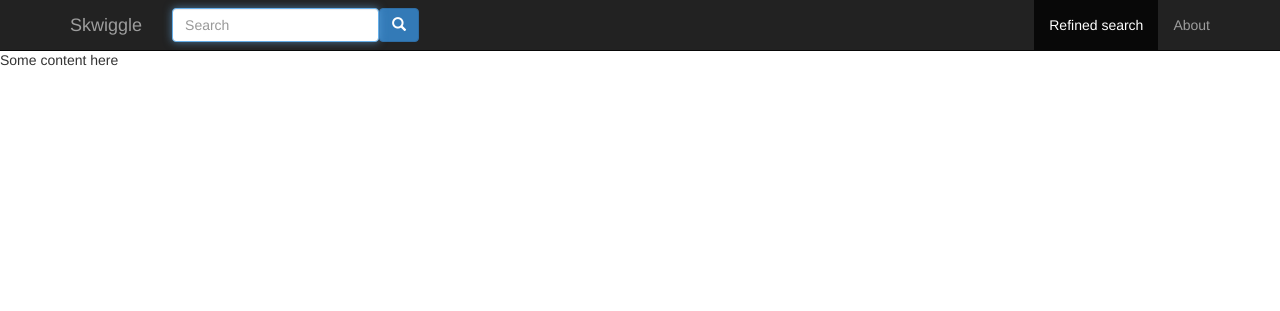
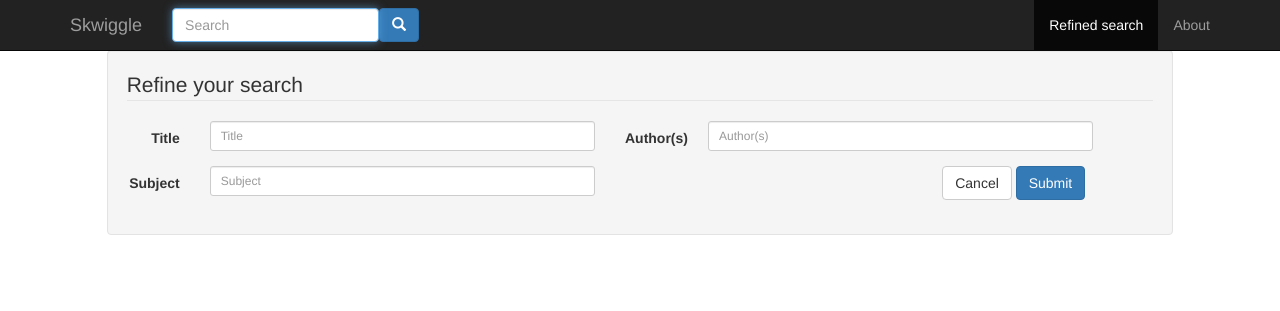
Before and after one commit to merada/ir-skwiggle, a Flask app: page /refined in a window 1280 px wide. Shown: the top 311 px of the page. Run offline with Flask 2, Linux system fonts and the light colour scheme; some libraries are stand-ins or nearby versions.

Commit message:
Refined search options (non-functional)

```diff
--- a/client-server/server.py
+++ b/client-server/server.py
@@ -27,7 +27,7 @@ def search():
     query = request.args.get('query', '')
     print query
     if query:
-        results = solr_handler.__call__(query)
+        results = solr_handler.__call__(query, facet='true', facet_field=['creator', 'publisher', 'contributor'])
         return render_template('search.html', query=query, results=results)
     #if request.method == 'POST':
     #    query = request.form['query']
--- a/client-server/templates/refined_search.html
+++ b/client-server/templates/refined_search.html
@@ -21,6 +21,53 @@
       </div>
     </div>
 {% endblock %}
+
 {% block content %}
-Some content here
+  <!-- FILTERS -->
+  <div class="col-lg-1"><!-- blank for spacing --></div>
+  <div class="well bs-component col-lg-10">
+    <form class="form-horizontal">
+      <fieldset>
+        <legend>Refine your search</legend>
+        <div class="row">
+          <div class="form-group col-lg-6">
+            <label for="subject" class="col-lg-2 control-label">Title</label>
+            <div class="col-lg-10">
+              <input type="text" class="form-control input-sm" id="title" placeholder="Title">
+            </div>
+          </div>
+          <div class="form-group col-lg-6">
+            <label for="author" class="col-lg-2 control-label">Author(s)</label>
+            <div class="col-lg-10">
+              <input type="text" class="form-control input-sm" id="author" placeholder="Author(s)">
+            </div>
+          </div>
+        </div>
+        <div class="row">
+          <div class="form-group col-lg-6">
+            <label for="subject" class="col-lg-2 control-label">Subject</label>
+            <div class="col-lg-10">
+              <input type="text" class="form-control input-sm" id="subject" placeholder="Subject">
+            </div>
+          </div>
+          <div class="form-group col-lg-6">
+            <div class="col-lg-8"><!-- blank for spacing --></div>
+            <button class="btn btn-default">Cancel</button>
+            <button type="submit" class="btn btn-primary">Submit</button>
+          </div>
+        </div>
+      </fieldset>
+    </form>
+  </div>
+
+  <!-- RESULTS -->
+  <div class="container">
+    {% for result in results %}
+      <blockquote>
+        <h2><a href="{{ result.identifier[0] }}">{{ result.title[0][:50] }}...</a></h2>
+        {{ result.identifier[0] }}
+      </blockquote>
+    {% else %}
+    {% endfor %}
+  </div>
 {% endblock %}
--- a/client-server/templates/search.html
+++ b/client-server/templates/search.html
@@ -3,13 +3,13 @@
 
 {% block content %}
   <div class="container">
-    <ul>
       {% for result in results %}
-        <li><h2><a href="{{ result.identifier[0] }}">{{ result.title[0][:50] }}...</a></h2></li>
-        {{ result.identifier[0] }}
+        <blockquote>
+          <h3><a href="{{ result.identifier[0] }}">{{ result.title[0][:50] }}...</a></h3>
+          {{ result.identifier[0] }}
+        </blockquote>
       {% else %}
         <h3>No results found.</h3>
       {% endfor %}
-    </ul>
   </div>
 {% endblock %}
```
